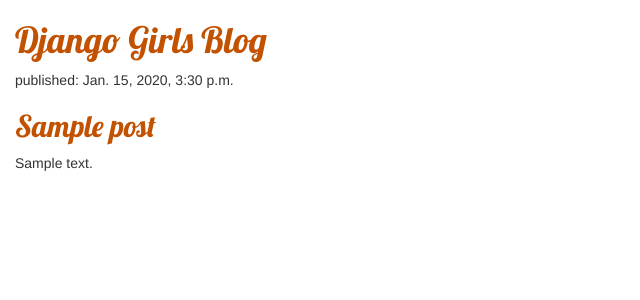
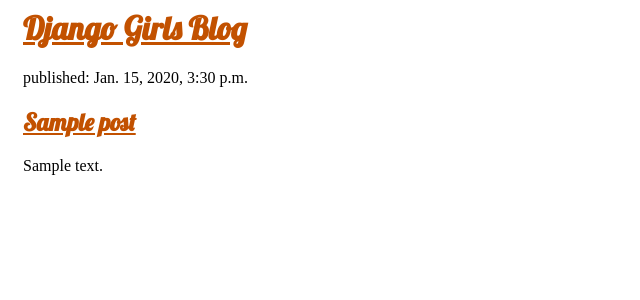
Before and after one commit to tusharkadam98/my-first-blog, a Django app: template blog/templates/blog/post_list.html in a window 1280 px wide. Shown: the top 300 px of the page, without its empty margins (0-640 px from the left). Run offline with Django 3.2, Linux system fonts and the light colour scheme; the template is opened without the code that fills it: values that come from a table or form of the project are taken from there, others are empty; tables that the repository leaves empty hold one stand-in row (values such as "Sample post"); some libraries are stand-ins or nearby versions.

Commit message:
Commit without two links of bootstrap.

```diff
--- a/blog/templates/blog/post_list.html
+++ b/blog/templates/blog/post_list.html
@@ -2,8 +2,8 @@
 <html>
     <head>
         <title>Django Girls blog</title>
-		<link rel="stylesheet" href="//maxcdn.bootstrapcdn.com/bootstrap/3.2.0/css/bootstrap.min.css">
-		<link rel="stylesheet" href="//maxcdn.bootstrapcdn.com/bootstrap/3.2.0/css/bootstrap-theme.min.css">
+		<!--<link rel="stylesheet" href="//maxcdn.bootstrapcdn.com/bootstrap/3.2.0/css/bootstrap.min.css">-->
+		<!--<link rel="stylesheet" href="//maxcdn.bootstrapcdn.com/bootstrap/3.2.0/css/bootstrap-theme.min.css">-->
 		<link href="//fonts.googleapis.com/css?family=Lobster&subset=latin,latin-ext" rel="stylesheet" type="text/css">
 		<link rel="stylesheet" href="{% static 'css/blog.css' %}">
     </head>
```
